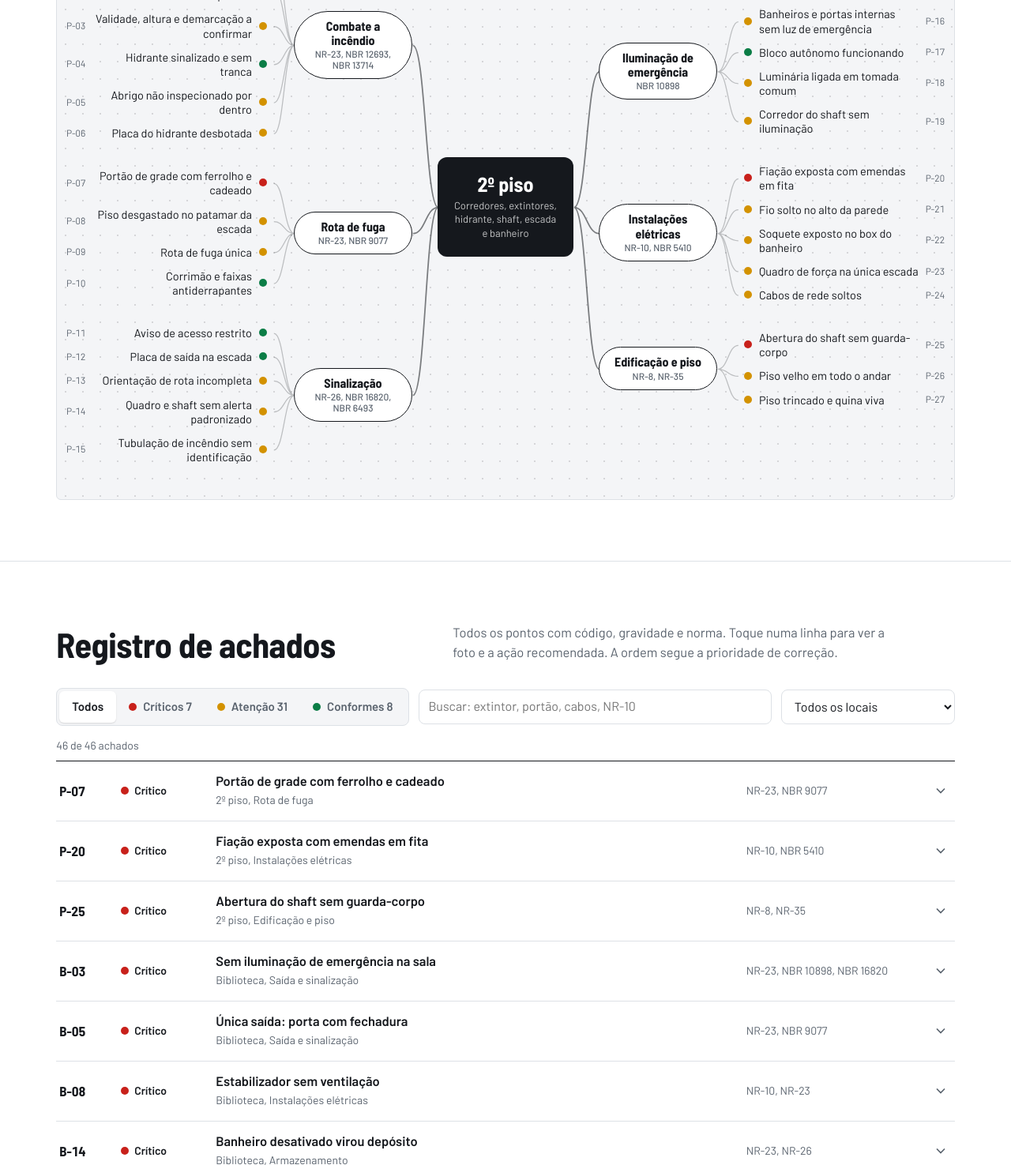
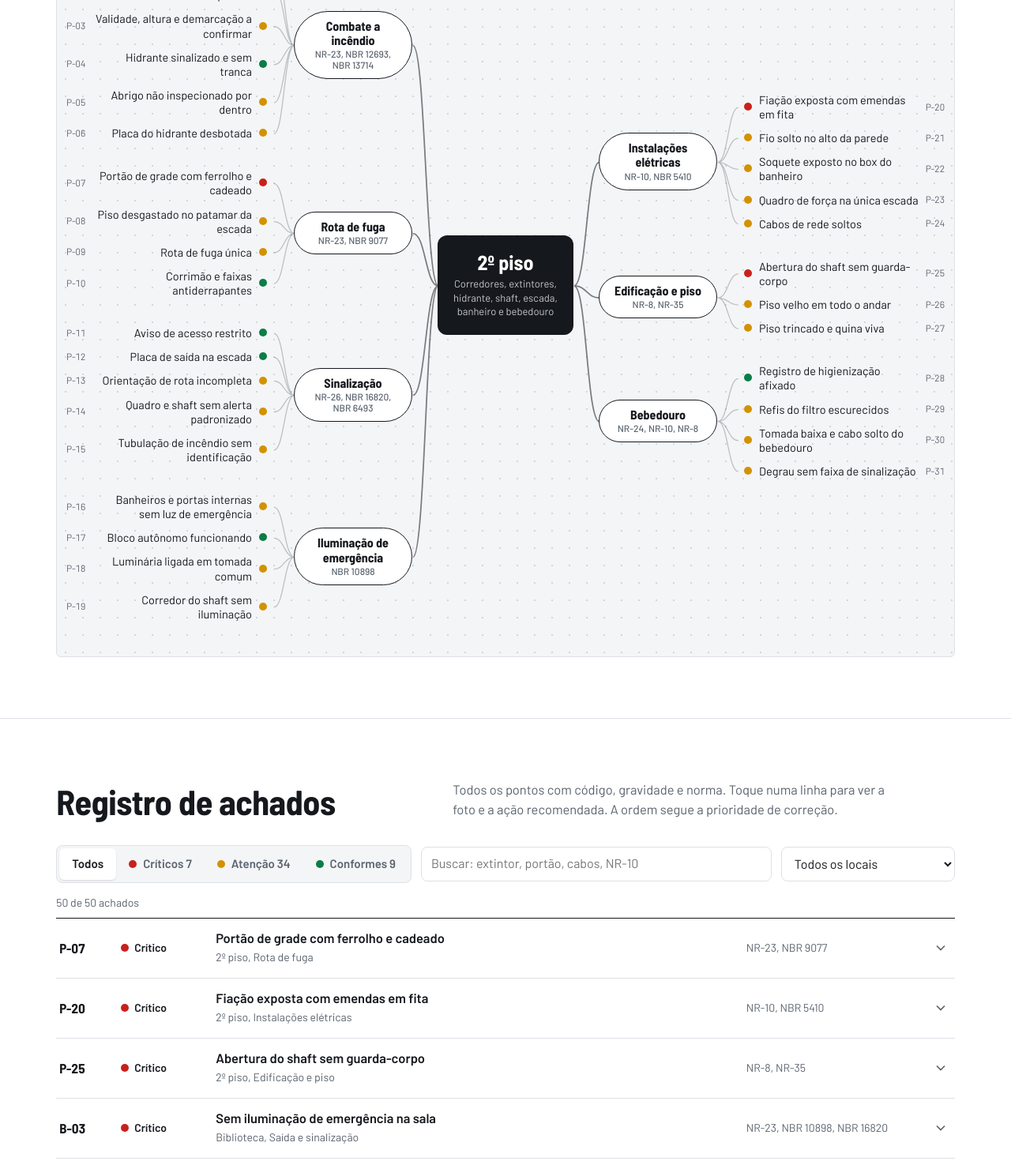
Before and after one commit to LuanDev27/cipa-nr5, a plain HTML site: page inspecao-incendio/index.html in a window 1280 px wide. Shown: the part 1267-2742 px from the top of the page at 79% size. Drawn offline with Linux system fonts and the light colour scheme.

Commit message:
Inclui o bebedouro do 2º piso
Co-Authored-By: Claude Opus 5.5 <noreply@anthropic.com>
Claude-Session: https://claude.ai/code/session_01JQGD9UiyVindVAb8W6QDfS

```diff
--- a/inspecao-incendio/index.html
+++ b/inspecao-incendio/index.html
@@ -256,7 +256,7 @@ footer .wrap{display:flex;flex-wrap:wrap;gap:8px 32px;justify-content:space-betw
 </div></section>
 
 <section class="sec" id="evidencias"><div class="wrap">
-<div class="sec-h"><h2>Evidências fotográficas</h2><p>As 17 fotos da inspeção, com os achados que cada uma registra. Toque na foto para ampliar.</p></div>
+<div class="sec-h"><h2>Evidências fotográficas</h2><p>As 19 fotos da inspeção, com os achados que cada uma registra. Toque na foto para ampliar.</p></div>
 <div class="ctl"><div class="seg" role="group" aria-label="Local das fotos" id="gf"></div></div>
 <div class="gal" id="gal"></div>
 </div></section>
@@ -295,11 +295,11 @@ footer .wrap{display:flex;flex-wrap:wrap;gap:8px 32px;justify-content:space-betw
 
 <script>
 {
-const PH = {"a": "a.jpg", "b": "b.jpg", "c": "c.jpg", "d": "d.jpg", "e": "e.jpg", "f": "f.jpg", "g": "g.jpg", "h": "h.jpg", "i": "i.jpg", "j": "j.jpg", "k": "k.jpg", "l": "l.jpg", "m": "m.jpg", "n": "n.jpg", "o": "o.jpg", "p": "p.jpg", "q": "q.jpg"};
-const CAP = {o:"Extintores de água e pó ABC",p:"Portas de acesso restrito",q:"Banheiro feminino",a:"Shaft das condensadoras, visto de dentro",b:"Corredor de acesso ao shaft",c:"Corredor do hidrante",d:"Patamar da escada e quadro de força",e:"Hidrante e luminária de emergência",f:"Portão de grade e escada",g:"Estantes e área de leitura",h:"Ar-condicionado e armários",i:"Mesa de estudo, janela e cabines",j:"Estabilizador embaixo da mesa",k:"Banheiro desativado usado como depósito",l:"Cabine de computador",m:"Ar-condicionado split, detalhe",n:"Porta da biblioteca"};
+const PH = {"a": "a.jpg", "b": "b.jpg", "c": "c.jpg", "d": "d.jpg", "e": "e.jpg", "f": "f.jpg", "g": "g.jpg", "h": "h.jpg", "i": "i.jpg", "j": "j.jpg", "k": "k.jpg", "l": "l.jpg", "m": "m.jpg", "n": "n.jpg", "o": "o.jpg", "p": "p.jpg", "q": "q.jpg", "r": "r.jpg", "s": "s.jpg"};
+const CAP = {r:"Bebedouro e filtros",s:"Tomada do bebedouro",o:"Extintores de água e pó ABC",p:"Portas de acesso restrito",q:"Banheiro feminino",a:"Shaft das condensadoras, visto de dentro",b:"Corredor de acesso ao shaft",c:"Corredor do hidrante",d:"Patamar da escada e quadro de força",e:"Hidrante e luminária de emergência",f:"Portão de grade e escada",g:"Estantes e área de leitura",h:"Ar-condicionado e armários",i:"Mesa de estudo, janela e cabines",j:"Estabilizador embaixo da mesa",k:"Banheiro desativado usado como depósito",l:"Cabine de computador",m:"Ar-condicionado split, detalhe",n:"Porta da biblioteca"};
 const SEV = {c:"Crítico",a:"Atenção",o:"Conforme"};
 const MAPS = {
-piso:{fotos:"abcdefopq",root:"2º piso",sub:"Corredores, extintores, hidrante, shaft, escada e banheiro",br:[
+piso:{fotos:"abcdefopqrs",root:"2º piso",sub:"Corredores, extintores, hidrante, shaft, escada, banheiro e bebedouro",br:[
 {t:"Combate a incêndio",nr:"NR-23, NBR 12693, NBR 13714",l:[
 {s:"o",t:"Extintores de água e pó ABC",ph:"o",p:"Há no 2º piso um extintor de água pressurizada de 10 L (capacidade 2-A) e um de pó ABC, os dois com mangueira, lacre, manômetro e selo do Inmetro. O pó ABC cobre as classes A, B e C, inclusive equipamentos elétricos energizados.",n:"NR-23; NBR 12693.",g:"Manter. Na inspeção mensal, conferir o ponteiro do manômetro na faixa verde, o lacre intacto e a validade da recarga."},
 {s:"a",t:"Placas de extintor danificadas e fora do padrão",ph:"o",p:"As placas são do modelo antigo, amarelo e vermelho com seta. A do pó está rasgada e indica “pó químico” para as classes B e C, enquanto o extintor instalado é ABC.",n:"NR-26; NBR 16820.",g:"Trocar pelas placas fotoluminescentes da NBR 16820, com a classe correta de cada extintor."},
@@ -332,7 +332,12 @@ piso:{fotos:"abcdefopq",root:"2º piso",sub:"Corredores, extintores, hidrante, s
 {t:"Edificação e piso",nr:"NR-8, NR-35",l:[
 {s:"c",t:"Abertura do shaft sem guarda-corpo",ph:"b",p:"Mureta na altura da cintura sobre um poço com piso em grelha vazada.",n:"NR-8 (aberturas protegidas contra quedas); NR-35 para a manutenção em altura.",g:"Medir a mureta e instalar guarda-corpo ou tela até a altura exigida. Acesso de manutenção só com procedimento de trabalho em altura."},
 {s:"a",t:"Piso velho em todo o andar",ph:"c",p:"Cerâmica antiga, manchada, com rejunte escuro e quebrado no corredor, no hidrante e na escada. O piso está seco: as manchas são desgaste.",n:"NR-8 (pisos sem saliências, depressões ou condições que prejudiquem a circulação).",g:"Planejar a troca do piso por cerâmica antiderrapante, começando pela rota até a escada."},
-{s:"a",t:"Piso trincado e quina viva",ph:"b",p:"Cerâmicas trincadas e uma cantoneira metálica perfurada solta na parede, na altura da perna.",n:"NR-8.",g:"Trocar as peças trincadas e retirar ou proteger a cantoneira."}]}
+{s:"a",t:"Piso trincado e quina viva",ph:"b",p:"Cerâmicas trincadas e uma cantoneira metálica perfurada solta na parede, na altura da perna.",n:"NR-8.",g:"Trocar as peças trincadas e retirar ou proteger a cantoneira."}]},
+{t:"Bebedouro",nr:"NR-24, NR-10, NR-8",l:[
+{s:"o",t:"Registro de higienização afixado",ph:"r",p:"Ao lado do bebedouro há um quadro de registro de higienização preenchido com datas recentes.",n:"NR-24 (água potável e higiene dos bebedouros).",g:"Manter e conferir se a periodicidade registrada segue a orientação do fabricante."},
+{s:"a",t:"Refis do filtro escurecidos",ph:"r",p:"Os três refis do filtro estão visivelmente escurecidos, e a etiqueta de troca não fica legível na foto.",n:"NR-24 (fornecimento de água potável).",g:"Trocar os refis conforme o fabricante e anotar a data na etiqueta e no quadro de registro."},
+{s:"a",t:"Tomada baixa e cabo solto do bebedouro",ph:"s",p:"O cabo do bebedouro desce solto e passa pela quina do degrau até uma tomada perto do chão. O equipamento é de metal e trabalha com água.",n:"NR-10; NBR 5410 (aterramento e dispositivo DR em locais sujeitos a água).",g:"Confirmar o aterramento e a proteção DR do circuito, fixar o cabo e, se possível, elevar a tomada."},
+{s:"a",t:"Degrau sem faixa de sinalização",ph:"r",p:"Há um desnível no piso ao lado do bebedouro, com a borda sem faixa de sinalização.",n:"NR-8; NR-26.",g:"Sinalizar a borda do degrau com faixa zebrada amarela e preta ou fita antiderrapante."}]}
 ]},
 bib:{fotos:"nghijklm",root:"Biblioteca",sub:"Alta carga de incêndio: papel, plástico e computadores",br:[
 {t:"Combate a incêndio",nr:"NR-23, NBR 12693",l:[
@@ -371,7 +376,7 @@ const esc = s => String(s).replace(/[&<>"]/g, c => ({"&":"&amp;","<":"&lt;",">":
 const fold = s => s.toLowerCase().normalize("NFD").replace(/[̀-ͯ]/g, "");
 const nrsOf = s => [...new Set(s.match(/NR-\d+|NBR \d+|Lei 13\.589\/2018|RE 9\/2003|CBMMA/g) || [])];
 const ORD = {c:0,a:1,o:2};
-const FOTO_N = {}; [..."abcdefopqnghijklm"].forEach((f, i) => FOTO_N[f] = i + 1);
+const FOTO_N = {}; [..."abcdefopqrsnghijklm"].forEach((f, i) => FOTO_N[f] = i + 1);
 const ALL = [];
 for (const k of ["piso","bib"]) { let n = 0; MAPS[k].br.forEach((b, bi) => b.l.forEach(x => { n++; ALL.push({...x, k, b:b.t, bi, code:(k === "piso" ? "P-" : "B-") + String(n).padStart(2, "0"), nrs:nrsOf(x.n)}); })); }
 ALL.forEach((x, i) => x.id = i);
@@ -450,7 +455,7 @@ function paintF() {
   $("#dr-b").innerHTML = (x.ph && PH[x.ph] ? `<img src="${PH[x.ph]}" alt="${esc(CAP[x.ph])}">` : "") + `<div class="dr-c">${sevL(x.s)}<h3 id="dr-t">${esc(x.t)}</h3><p class="wh">${LOC[x.k]}, ${esc(x.b)}${x.ph ? `, foto ${FOTO_N[x.ph]}` : ""}</p><dl><dt>Ponto observado</dt><dd>${esc(x.p)}</dd><dt>Norma implicada</dt><dd>${esc(x.n)}</dd><dt>Ação recomendada</dt><dd>${esc(x.g)}</dd><dt>Prioridade</dt><dd>${PRI[x.s]}</dd></dl></div>`;
   $("#dr-pos").textContent = `${pos + 1} de ${seq.length}`; $("#dr-b").scrollTop = 0;
 }
-const FOTOS = [..."abcdefopqnghijklm"];
+const FOTOS = [..."abcdefopqrsnghijklm"];
 function showP(f) { mode = "p"; pos = FOTOS.indexOf(f); paintP(); openDr(); }
 function paintP() {
   const f = FOTOS[pos], k = MAPS.piso.fotos.includes(f) ? "piso" : "bib", its = ALL.filter(x => x.k === k && x.ph === f).sort((a, b) => ORD[a.s] - ORD[b.s]);
```
Also changed, not shown: inspecao-incendio/r.jpg (added), inspecao-incendio/s.jpg (added).
